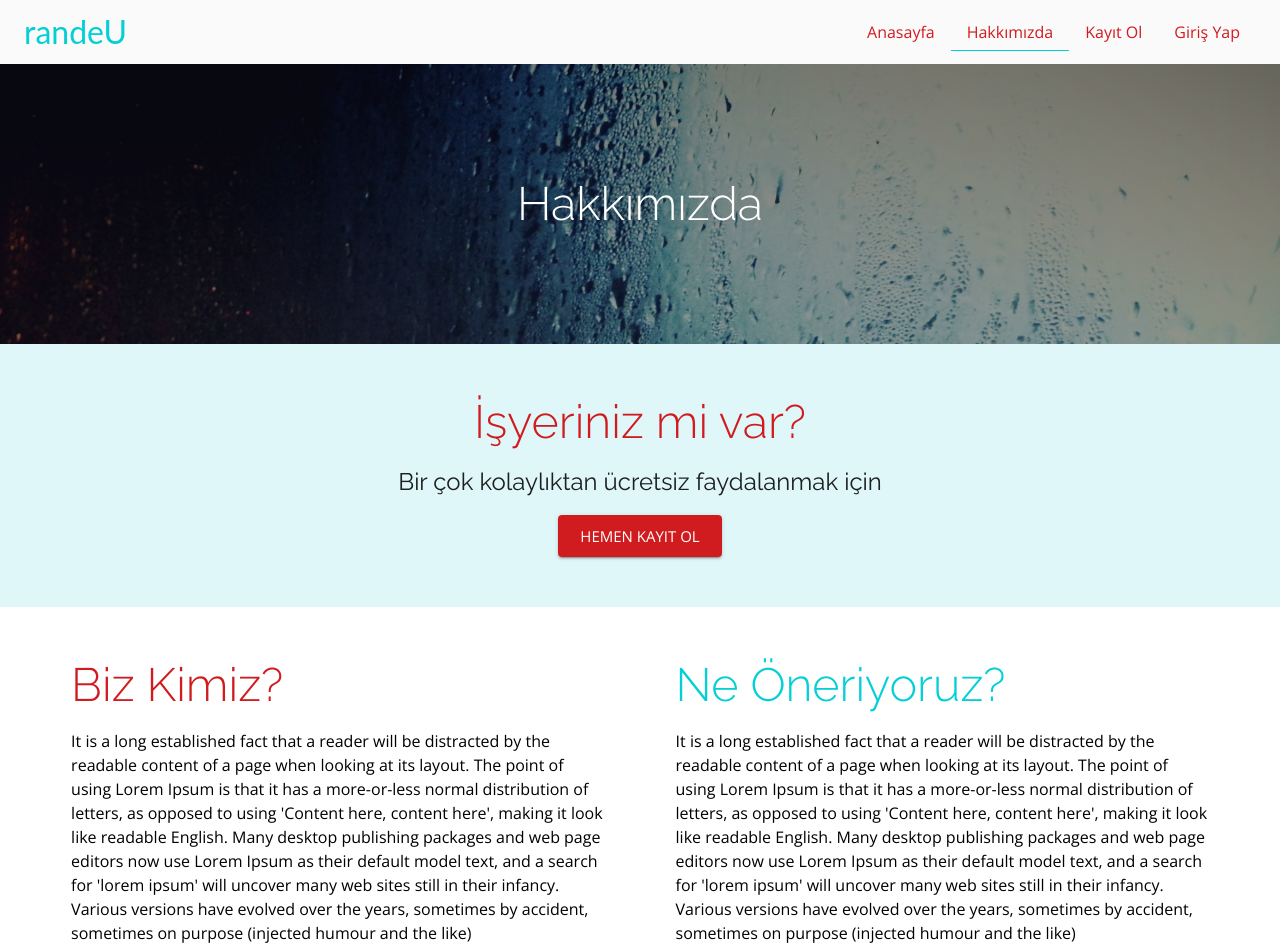
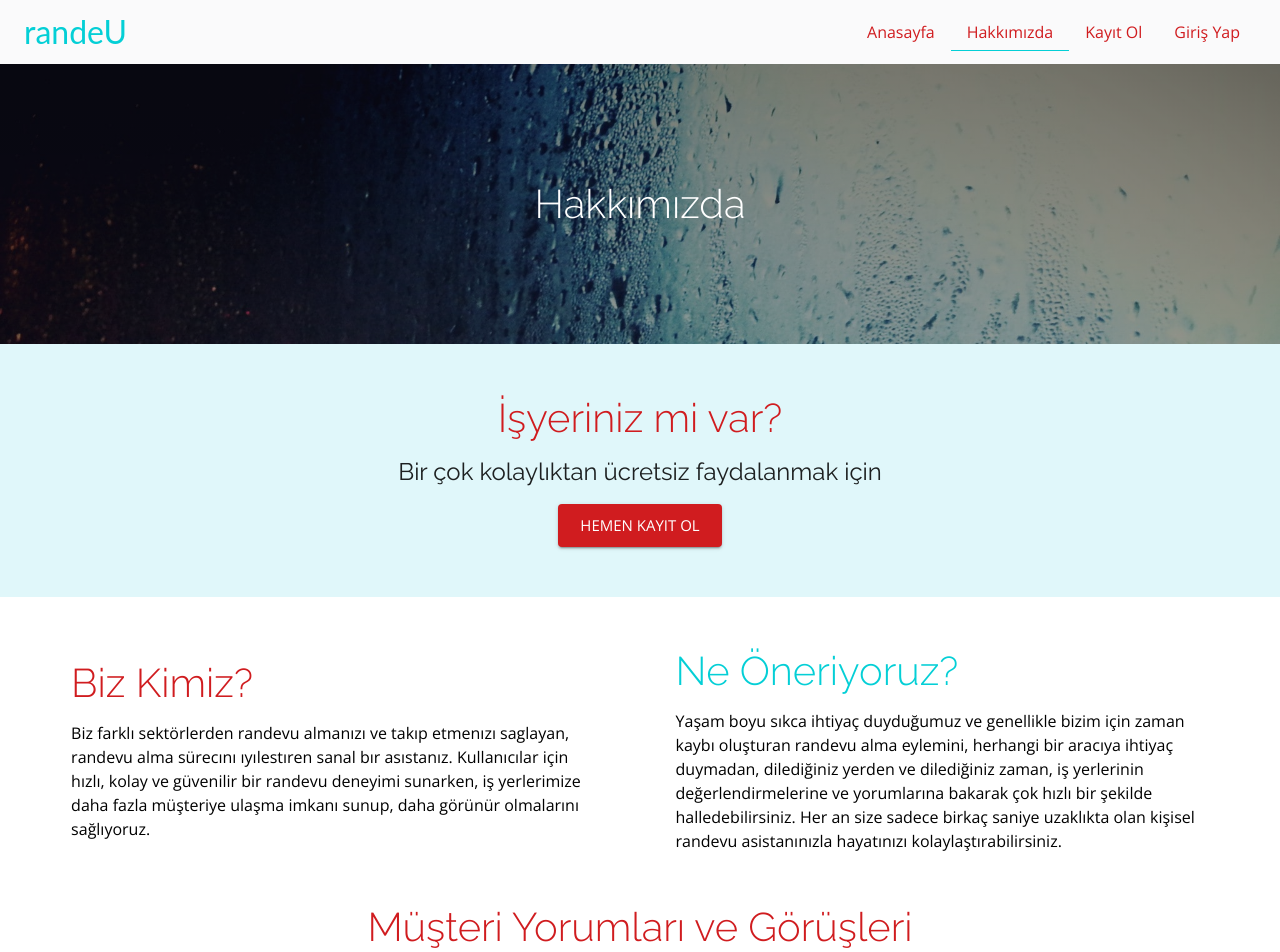
Before and after one commit to serbestemre/randeu-webApp, a React app: page /hakkimizda in a window 1280 px wide. Shown: the top 952 px of the page. Built offline with nearby package versions, Linux system fonts and the light colour scheme.

Commit message:
sample content is imported to the website

```diff
--- a/src/containers/Header/Header.js
+++ b/src/containers/Header/Header.js
@@ -1,16 +1,15 @@
-import React, {useEffect, useState, useCallback} from "react";
+import React, {useEffect, useCallback} from "react";
 import {useDispatch, useSelector  } from 'react-redux';
-import axios from '../../axios';
-
 import { Grid, Typography } from "@material-ui/core";
 import { makeStyles } from "@material-ui/styles";
+
 import TabBar from "../../components/TabBar/TabBar";
 import HeaderImage from "../../assets/images/header3.jpg";
 import * as headerActions from '../../store/actions/index'
 
 const useStyles = makeStyles((theme) => ({
   root: {
-    backgroundImage: `linear-gradient(rgba(0,0,0,0.4),rgba(0,0,0,0.4)), url(${HeaderImage})`,
+    backgroundImage: `linear-gradient(rgba(0,0,0,0.5),rgba(0,0,0,0.5)), url(${HeaderImage})`,
     // backgroundImage: `url(${HeaderImage})`,
     backgroundPosition: "top center",
     backgroundSize: "cover",
@@ -34,12 +33,9 @@ const header = (props) => {
     return state.servicesList
   });
 
-
   const businessList = useSelector(state => {
     return state.businessList
   })
-
-
 
   const onInitBusinessTypesList =useCallback(() =>dispatch(headerActions.initBusinessTypesList()), [dispatch]);
   const  onInitServicesList =useCallback(() => dispatch(headerActions.initServicesList()), [dispatch]);
@@ -76,12 +72,12 @@ const header = (props) => {
         alignItems={"flex-start"}
         style={{ paddingLeft: "10%" }}
       >
-        <Typography variant="h1" gutterBottom style={{ display: "block" }}>
-         Buraya Randeu Slogan gelecek
+        <Typography variant="h1" gutterBottom style={{ display: "inline-block", paddingBottom:"20px"}}>
+         Randeu –  Kişisel Randevu Asistanınız
         </Typography>
 
-        <Typography variant="h2" gutterBottom>
-          Alt başlık gelecek
+        <Typography variant="h2" gutterBottom  style={{ display: "inline-block", paddingBottom:"20px"}}>
+          Onlarca sektör, binlerce iş yeri her an ulaşılabilir
         </Typography>
       </Grid>
 
--- a/src/pages/AboutUs/AboutUs.js
+++ b/src/pages/AboutUs/AboutUs.js
@@ -2,19 +2,19 @@ import React from "react";
 import Banner from "../../containers/Banner/Banner";
 import { Grid, Typography } from "@material-ui/core";
 import SectionDivider from "../../components/SectionDivider/SectionDivider";
-import Testimonial from '../../components/Testimonial/Testimonial';
-import BeautyShopImage from '../../assets/images/beauty-shop.jpg';
-import DentistStore from '../../assets/images/dentist-store.jpg';
-import EntertainmentSaloon from '../../assets/images/bowling-saloon.jpg';
-import BusinessRegisterBar from '../../components/UI/BusinessRegisterBar/BusinessRegisterBar'
-import {useTheme} from "@material-ui/core/styles";
+import Testimonial from "../../components/Testimonial/Testimonial";
+import BeautyShopImage from "../../assets/images/beauty-shop.jpg";
+import DentistStore from "../../assets/images/dentist-store.jpg";
+import EntertainmentSaloon from "../../assets/images/bowling-saloon.jpg";
+import BusinessRegisterBar from "../../components/UI/BusinessRegisterBar/BusinessRegisterBar";
+import { useTheme } from "@material-ui/core/styles";
 import { makeStyles } from "@material-ui/styles";
 
 const useStyles = makeStyles(() => ({
-  sectionGrid:{
-    paddingTop:"50px"
-  }
- }));
+  sectionGrid: {
+    paddingTop: "50px",
+  },
+}));
 
 const aboutUs = (props) => {
   const theme = useTheme();
@@ -23,9 +23,12 @@ const aboutUs = (props) => {
   return (
     <div>
       <Banner bannerTitle="Hakkımızda" />
-      <BusinessRegisterBar title="İşyeriniz mi var?" paragraph="Bir çok kolaylıktan ücretsiz faydalanmak için"/>
+      <BusinessRegisterBar
+        title="İşyeriniz mi var?"
+        paragraph="Bir çok kolaylıktan ücretsiz faydalanmak için"
+      />
       <Grid
-      className={classes.sectionGrid}
+        className={classes.sectionGrid}
         container
         direction="row"
         justify="space-evenly"
@@ -33,49 +36,79 @@ const aboutUs = (props) => {
       >
         <Grid container item direction="column" xs={12} sm={6} md={5}>
           <Grid item>
-            <Typography gutterBottom variant="h2" style={{color:`${theme.palette.secondary.main}`}}>Biz Kimiz?</Typography>
+            <Typography
+              gutterBottom
+              variant="h2"
+              style={{ color: `${theme.palette.secondary.main}` }}
+            >
+              Biz Kimiz?
+            </Typography>
           </Grid>
           <Grid item>
-            <Typography  variant="body1">
-              It is a long established fact that a reader will be distracted by
-              the readable content of a page when looking at its layout. The
-              point of using Lorem Ipsum is that it has a more-or-less normal
-              distribution of letters, as opposed to using 'Content here,
-              content here', making it look like readable English. Many desktop
-              publishing packages and web page editors now use Lorem Ipsum as
-              their default model text, and a search for 'lorem ipsum' will
-              uncover many web sites still in their infancy. Various versions
-              have evolved over the years, sometimes by accident, sometimes on
-              purpose (injected humour and the like)
+            <Typography variant="body1">
+              Biz farklı sektörlerden randevu almanızı ve takıp etmenızı
+              saglayan, randevu alma sürecını ıyılestıren sanal bır asıstanız.
+              Kullanıcılar için hızlı, kolay ve güvenilir bir randevu deneyimi
+              sunarken, iş yerlerimize daha fazla müşteriye ulaşma imkanı sunup,
+              daha görünür olmalarını sağlıyoruz.
             </Typography>{" "}
           </Grid>
         </Grid>
         <Grid container item direction="column" xs={12} sm={6} md={5}>
           <Grid item>
-            <Typography gutterBottom variant="h2" style={{color:`${theme.palette.primary.main}`}}>Ne Öneriyoruz?</Typography>
+            <Typography
+              gutterBottom
+              variant="h2"
+              style={{ color: `${theme.palette.primary.main}` }}
+            >
+              Ne Öneriyoruz?
+            </Typography>
           </Grid>
           <Grid item>
             {" "}
             <Typography variant="body1">
-              It is a long established fact that a reader will be distracted by
-              the readable content of a page when looking at its layout. The
-              point of using Lorem Ipsum is that it has a more-or-less normal
-              distribution of letters, as opposed to using 'Content here,
-              content here', making it look like readable English. Many desktop
-              publishing packages and web page editors now use Lorem Ipsum as
-              their default model text, and a search for 'lorem ipsum' will
-              uncover many web sites still in their infancy. Various versions
-              have evolved over the years, sometimes by accident, sometimes on
-              purpose (injected humour and the like)
+              Yaşam boyu sıkca ihtiyaç duyduğumuz ve genellikle bizim için zaman
+              kaybı oluşturan randevu alma eylemini, herhangi bir aracıya
+              ihtiyaç duymadan, dilediğiniz yerden ve dilediğiniz zaman, iş
+              yerlerinin değerlendirmelerine ve yorumlarına bakarak çok hızlı
+              bir şekilde halledebilirsiniz. Her an size sadece birkaç saniye
+              uzaklıkta olan kişisel randevu asistanınızla hayatınızı
+              kolaylaştırabilirsiniz.
             </Typography>
           </Grid>
         </Grid>
       </Grid>
-      <SectionDivider title={"Müşteri Yorumları ve Görüşleri"} paragraph={"Aramıza katılmadan önce müşterilerimizin yorumlarına göz atıp kararını hemen verebilirsin"} />
-      <Grid container direction="row"  alignItems="center" justify="center" style={{marginBottom:'100px', marginTop:"50px"}}>
-      <Testimonial businessImage={BeautyShopImage} businessName="Byce Erkek Kuaförü" text="Contrary to popular belief, Lorem Ipsum is not simply random text. It has roots in a piece of classical Latin literature from 45 BC, making it over 2000 years old." businessOwner="İsa Çapar" />
-      <Testimonial businessImage={DentistStore} businessName="Can Met Polikliniği" text="There are many variations of passages of Lorem Ipsum available, but the majority have suffered alteration in some form, by injected humour." businessOwner="Harun Sütcü" />
-      <Testimonial businessImage={EntertainmentSaloon} businessName="Point Bornova AVM" text="Latin words, combined with a handful of model sentence structures, to generate Lorem Ipsum which looks reasonable. The generated" businessOwner="Hülya Bozkurt" />
+      <SectionDivider
+        title={"Müşteri Yorumları ve Görüşleri"}
+        paragraph={
+          "Aramıza katılmadan önce müşterilerimizin yorumlarına göz atıp kararını hemen verebilirsin"
+        }
+      />
+      <Grid
+        container
+        direction="row"
+        alignItems="center"
+        justify="center"
+        style={{ marginBottom: "100px", marginTop: "50px" }}
+      >
+        <Testimonial
+          businessImage={BeautyShopImage}
+          businessName="Byce Erkek Kuaförü"
+          text="Contrary to popular belief, Lorem Ipsum is not simply random text. It has roots in a piece of classical Latin literature from 45 BC, making it over 2000 years old."
+          businessOwner="İsa Çapar"
+        />
+        <Testimonial
+          businessImage={DentistStore}
+          businessName="Can Met Polikliniği"
+          text="There are many variations of passages of Lorem Ipsum available, but the majority have suffered alteration in some form, by injected humour."
+          businessOwner="Harun Sütcü"
+        />
+        <Testimonial
+          businessImage={EntertainmentSaloon}
+          businessName="Point Bornova AVM"
+          text="Latin words, combined with a handful of model sentence structures, to generate Lorem Ipsum which looks reasonable. The generated"
+          businessOwner="Hülya Bozkurt"
+        />
       </Grid>
     </div>
   );
--- a/src/theme.js
+++ b/src/theme.js
@@ -84,12 +84,13 @@ let theme = createMuiTheme({
     fontFamily: "Open Sans, Raleway, Roboto",
     h1: {
       fontFamily: "Open Sans",
-      fontWeight: 300,
-      fontSize:"4rem"
+      fontWeight: 400,
+      fontSize:"3.5rem",
     },
     h2: {
       fontFamily: "Raleway",
-      fontSize:"3rem"
+      fontSize:"2.5rem",
+      fontWeight:300,
     },
     h3: {
       fontFamily: "Lato",
```
Also changed, not shown: src/containers/Features/Features.js (+5 -5 lines).
